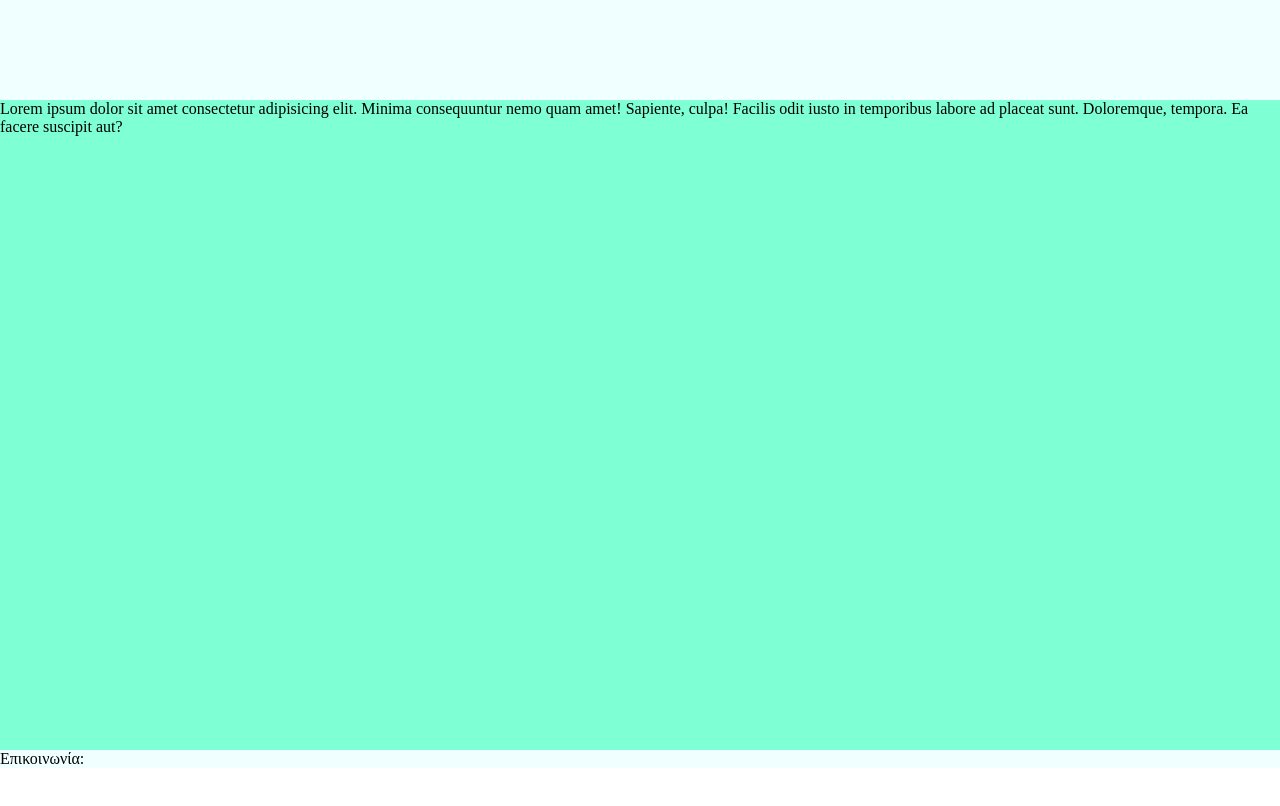
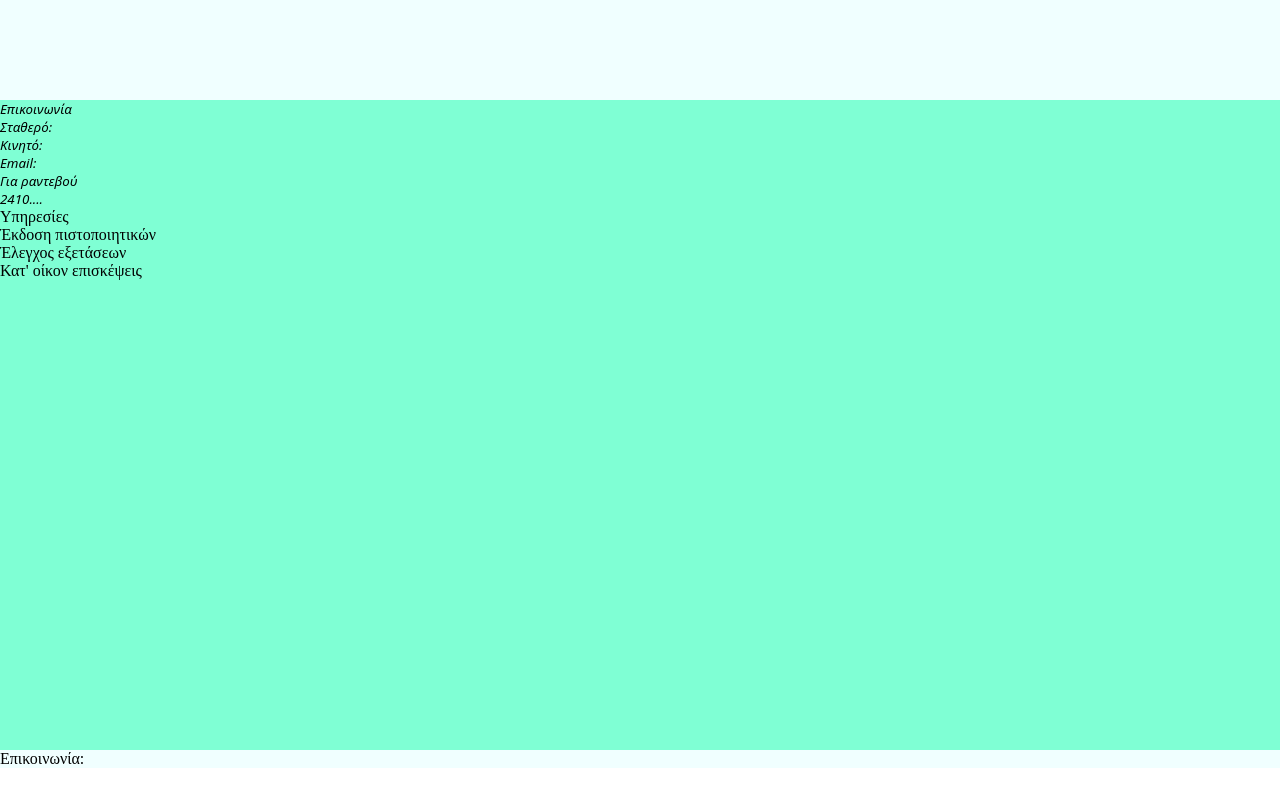
Before and after one commit to leontiakaffe/pathologist-web-, a plain HTML site: page index.html in a window 1280 px wide. Shown: the part 50-856 px from the top of the page. Drawn offline with Linux system fonts and the light colour scheme.

Commit message:
simple test adds on html and css

```diff
--- a/index.css
+++ b/index.css
@@ -26,3 +26,10 @@
 .footcontainer{
     height: 100px;
 }
+
+.com-tab{
+    font-style: italic;
+    font-weight: 400;
+    font-size: smaller;
+    font-family: system-ui, -apple-system, BlinkMacSystemFont, 'Segoe UI', Roboto, Oxygen, Ubuntu, Cantarell, 'Open Sans', 'Helvetica Neue', sans-serif;
+}
--- a/index.html
+++ b/index.html
@@ -15,10 +15,24 @@
 
     <tbody>
         <div class="secondcolor bodycontainer">
-            <p>Lorem ipsum dolor sit amet consectetur adipisicing elit.
-                 Minima consequuntur nemo quam amet! Sapiente, culpa!
-                  Facilis odit iusto in temporibus labore ad placeat sunt.
-                   Doloremque, tempora. Ea facere suscipit aut?</p>
+            <div class="com-tab">
+                <p>Επικοινωνία</p>
+                <p>Σταθερό:</p>
+                <p>Κινητό:</p>
+                <p>Εmail:</p>
+            </div>
+
+            <div class="com-tab">
+                <p>Για ραντεβού</p>
+                <p>2410....</p>
+            </div>
+
+            <div>Υπηρεσίες</div>
+            <div>Έκδοση πιστοποιητικών</div>
+            <div>Έλεγχος εξετάσεων</div>
+            <div>Κατ' οίκον επισκέψεις</div>
+
+
         </div>
     </tbody>
 
```
